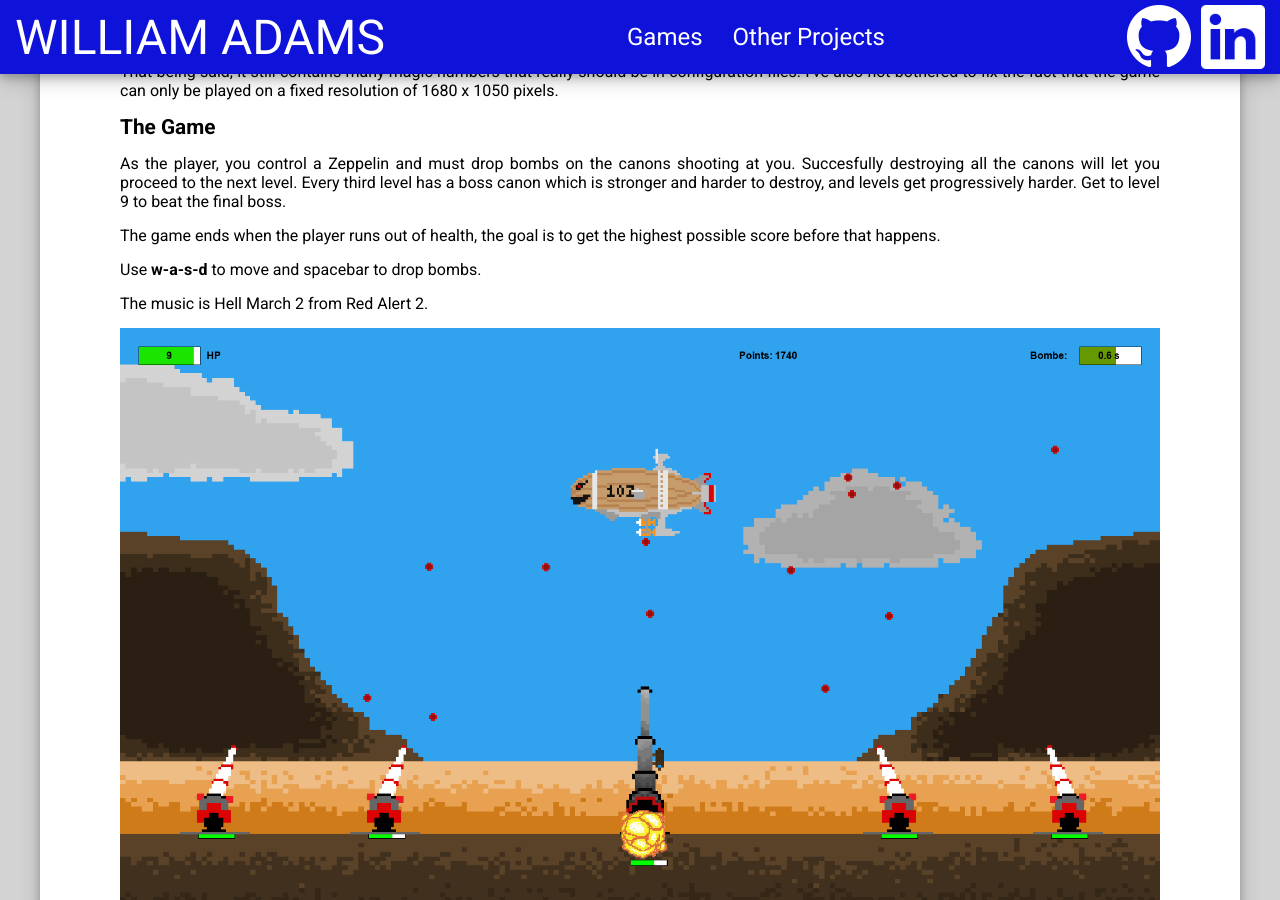
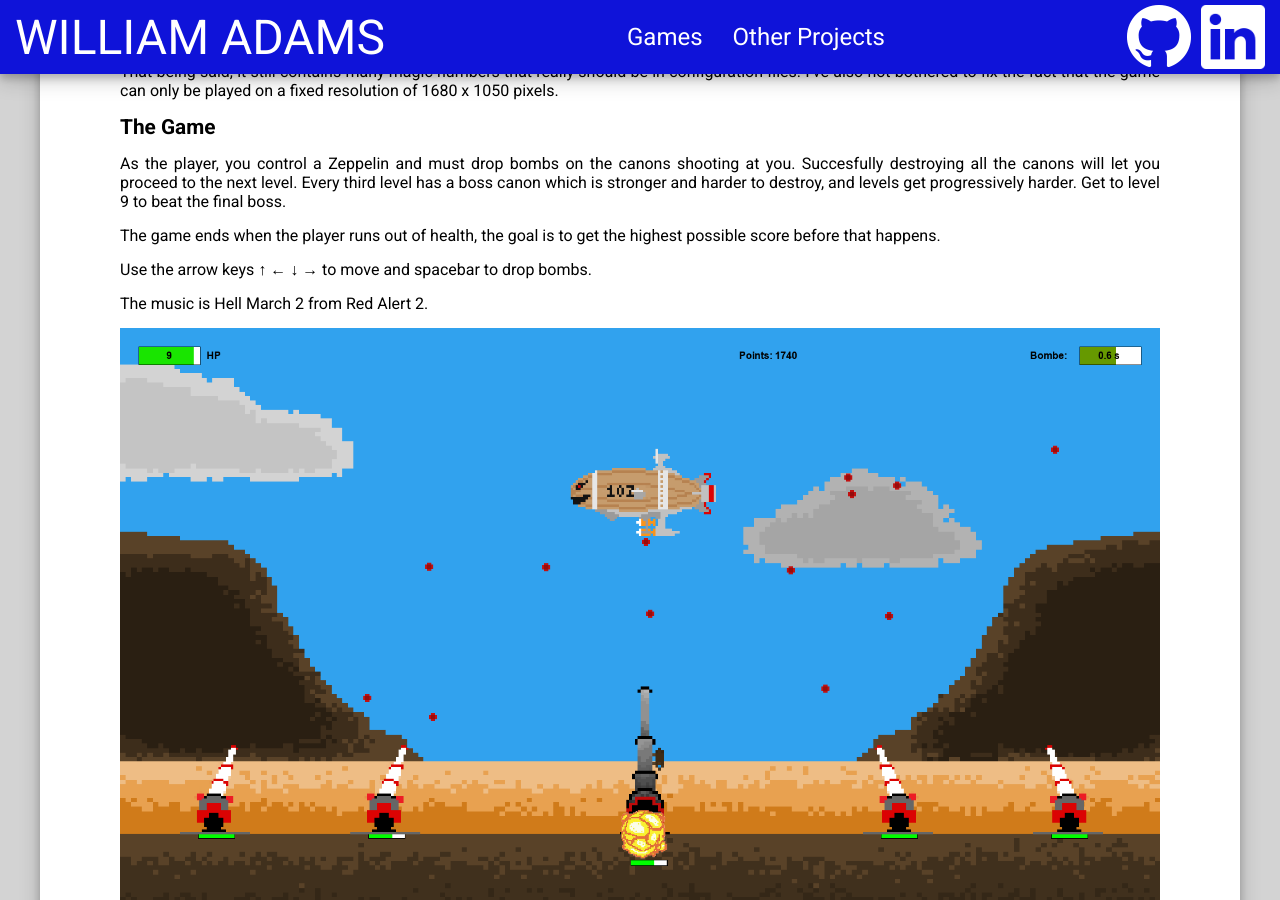
Before and after one commit to WillTheWizard42/WillTheWizard42.github.io, a Jekyll site: the page built from _solo-games/zeppelinator.md, in a window 1280 px wide and 900 px high, scrolled down 325 px. Built offline with Jekyll 4.4.1, drawn with Linux system fonts in a browser that asks for light colours.

Commit message:
Fixed controls instructions

```diff
--- a/_solo-games/zeppelinator.md
+++ b/_solo-games/zeppelinator.md
@@ -15,7 +15,7 @@ As the player, you control a Zeppelin and must drop bombs on the canons shooting
 
 The game ends when the player runs out of health, the goal is to get the highest possible score before that happens.
 
-Use **w-a-s-d** to move and spacebar to drop bombs.
+Use the arrow keys ↑ ← ↓ →  to move and spacebar to drop bombs.
 
 The music is Hell March 2 from Red Alert 2.
 
```
